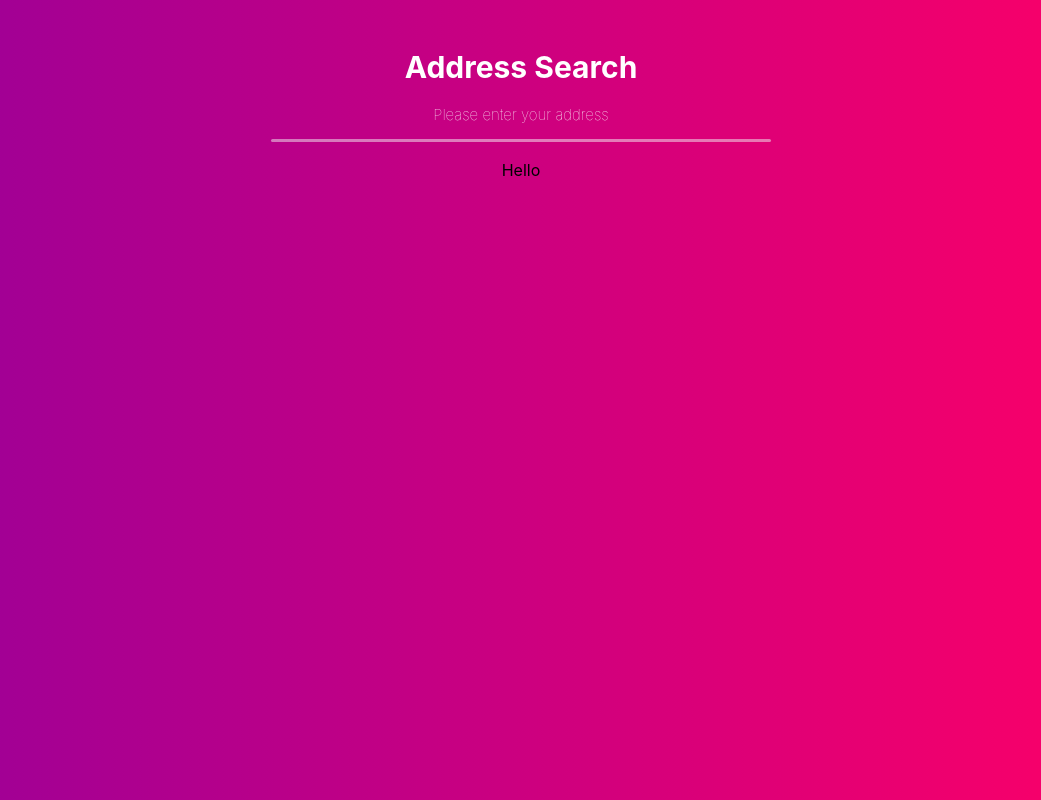
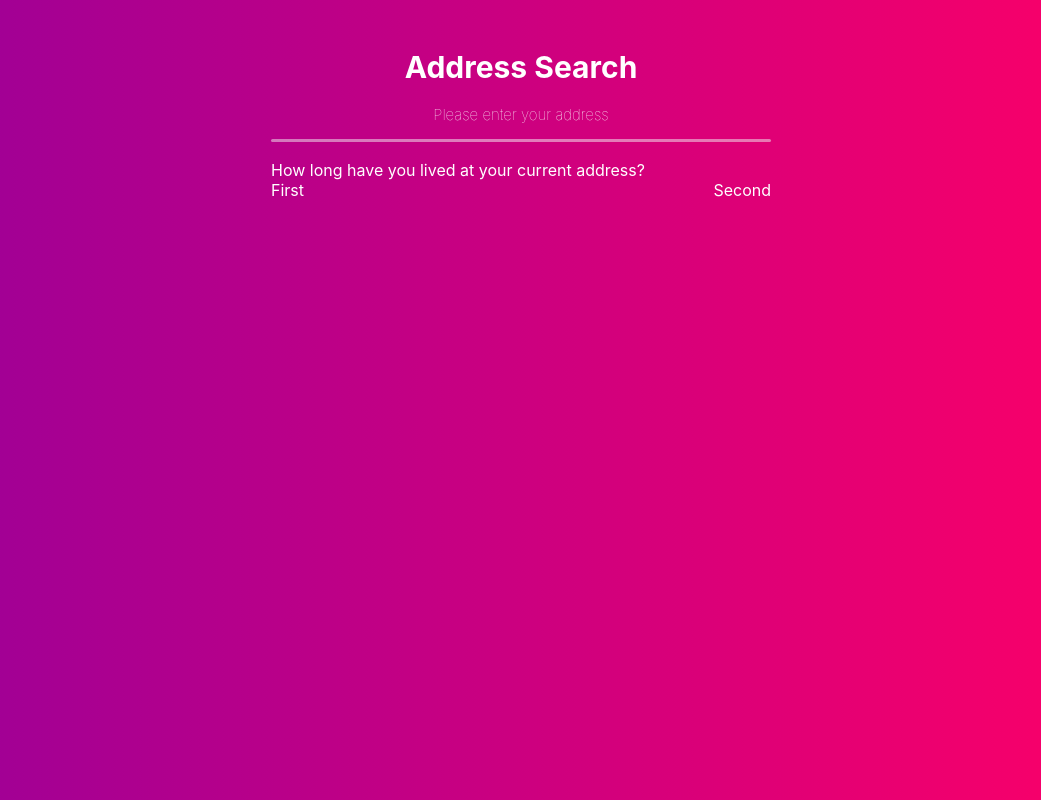
Before and after one commit to AaronElijah/address-finder, a React (Create React App) app: page / in a window 1280 px wide. Shown: the top 800 px of the page, without its empty margins (119-1160 px from the left). Built offline with nearby package versions, Linux system fonts and the light colour scheme.

Commit message:
feat: add layout in fixed main container

```diff
--- a/src/App.css
+++ b/src/App.css
@@ -1,43 +1,33 @@
 .App {
   text-align: center;
   height: 100%;
-}
-
-.App-header {
-  display: flex;
-  flex-direction: column;
-  align-items: center;
-  justify-content: center;
   color: white;
-  width: 100%;
-  height: 150px;
-  background-color: inherit;
-  margin-top: 10px;
-}
-
-.App-header .title {
-  font-size: 30px;
-}
-
-.App-header .subtitle {
-  font-size: 15px;
-  font-weight: lighter;
-  margin-top: 0px;
-}
-
-.App-header .divider {
-  opacity: 0.5;
-  border-radius: 25px;
-  background: linear-gradient(-90deg, #f0f0f0 0%, #f8f8f8 50%, #f0f0f0 100%);
-  height: 3px;
-  width: 500px;
-}
-
-.App-header .divider::before {
-  content: "\00a0";
 }
 
 .App-main {
   background-color: inherit;
   height: 100%;
+  display: flex;
+  flex-direction: column;
+  justify-content: top;
+  align-items: center;
 }
+
+.address-form-container {
+  width: 500px;
+  display: flex;
+  flex-direction: column;
+  align-items: flex-start;
+}
+
+.address-form-container .sub-heading {
+  width: 100%;
+  text-align: left;
+}
+
+.address-form-container .duration-answers {
+  width: 100%;
+  display: flex;
+  flex-direction: row;
+  justify-content: space-between;
+}
--- a/src/App.tsx
+++ b/src/App.tsx
@@ -1,14 +1,21 @@
 import "./App.css";
+import { Header } from "./components/Header/Header";
 
 function App() {
   return (
     <div className="App">
-      <header className="App-header">
-        <h1 className="title">Address Search</h1>
-        <h3 className="subtitle">Please enter your address</h3>
-        <div className="divider"></div>
-      </header>
-      <div className="App-main">{"Hello"}</div>
+      <Header title="Address Search" subtitle="Please enter your address" />
+      <div className="App-main">
+        <div className="address-form-container">
+          <div className="sub-heading">
+            {"How long have you lived at your current address?"}
+          </div>
+          <div className="duration-answers">
+            <span>{"First"}</span>
+            <span>{"Second"}</span>
+          </div>
+        </div>
+      </div>
     </div>
   );
 }
```
Also changed, not shown: 1 other file (tests, documents, lock files or other folders).
